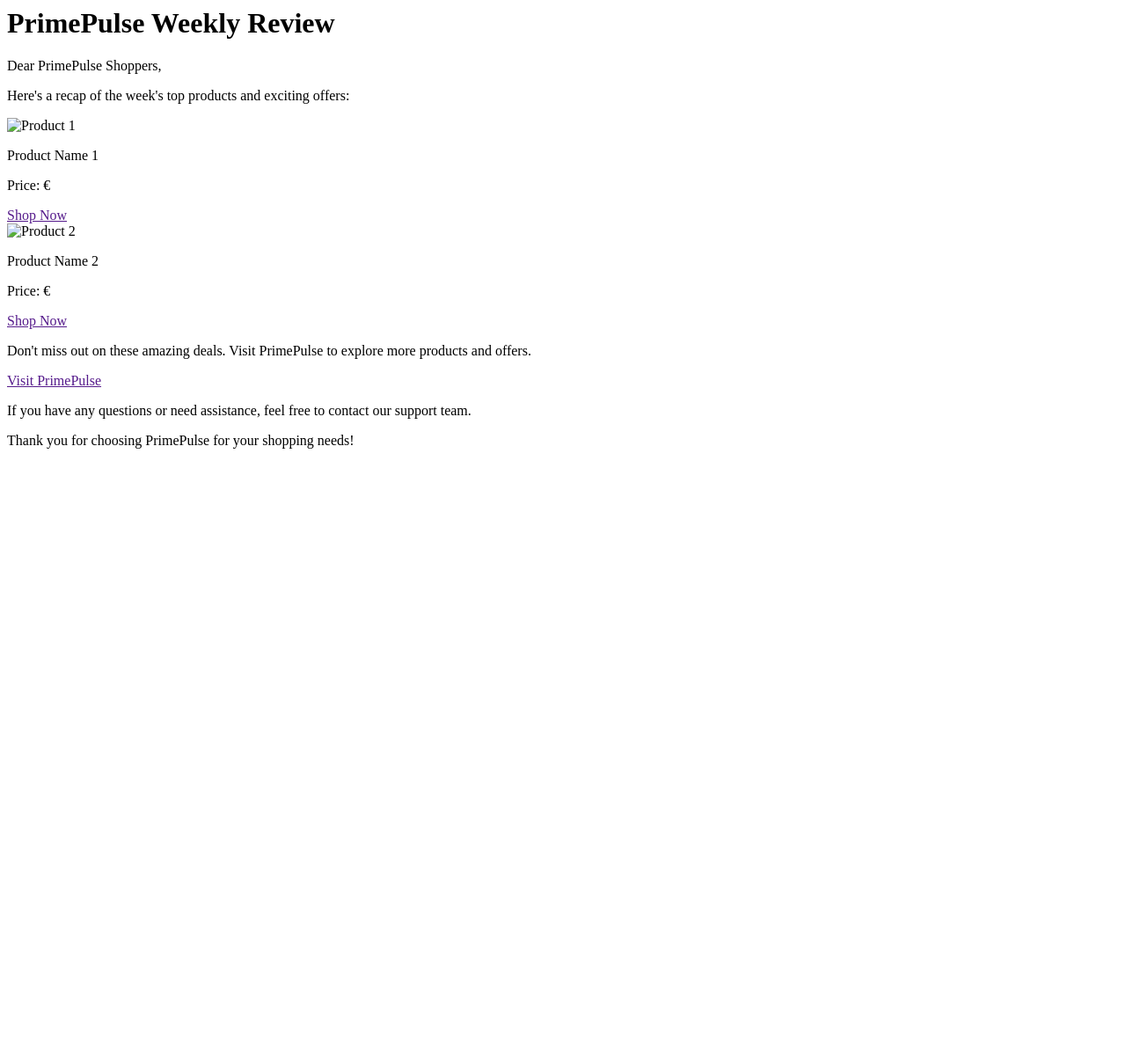
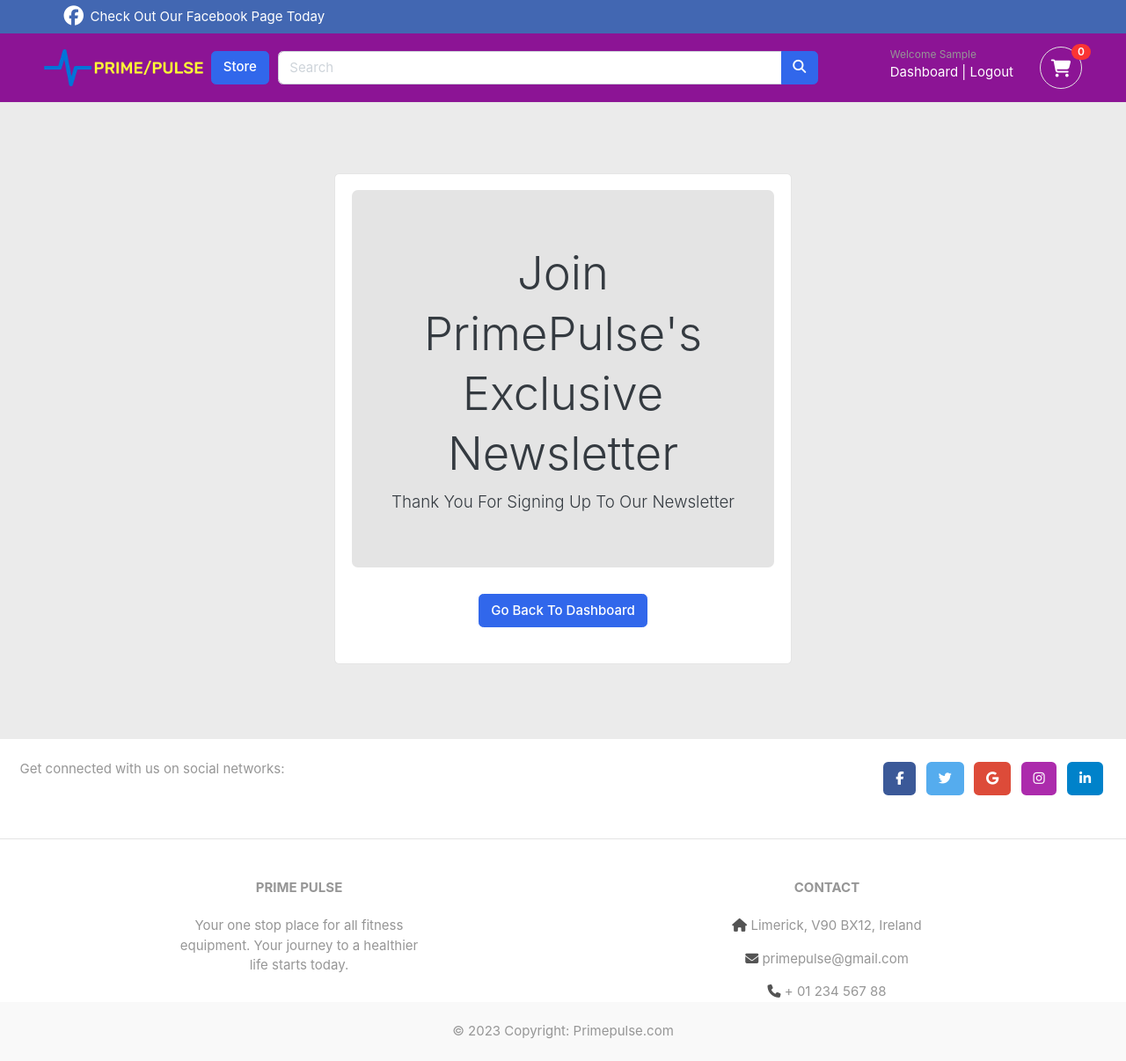
Before and after one commit to kev-n14/Prime-Pulse_PP5, a Django app: page /accounts/newsletter_email/ in a window 1280 px wide. Shown: the whole page at 88% size. Before the commit the page ends 510 px from the top, so only its background shows below. Run offline with Django 3.2, Linux system fonts and the light colour scheme; the visitor is signed in with stand-in values (Sample User, id 1); data that the repository does not hold is empty; parts of the project's set-up code (start-up, migrations or seed data) failed here and were passed over; some libraries are stand-ins or nearby versions.

Commit message:
change settings for email

```diff
--- a/accounts/views.py
+++ b/accounts/views.py
@@ -1,8 +1,8 @@
 from django.shortcuts import render, redirect, get_object_or_404
-from .forms import RegistrationForm, UserForm, UserProfileForm
+from .forms import RegistrationForm, UserForm, UserProfileForm, NewsletterForm
 from .models import Account, UserProfile
 from orders.models import Order, OrderProduct
-from django.contrib import messages,auth
+from django.contrib import messages, auth
 from django.contrib.auth.decorators import login_required
 from django.http import HttpResponse
 # verification email
@@ -11,7 +11,8 @@
 from django.utils.http import urlsafe_base64_encode, urlsafe_base64_decode
 from django.utils.encoding import force_bytes
 from django.contrib.auth.tokens import default_token_generator
-from django.core.mail import EmailMessage
+from django.core.mail import EmailMessage, send_mail
+from django.conf import settings
 from carts.models import CartItem, Cart
 from carts.views import _cart_id
 #from allauth.account.forms import LoginForm, SignupForm
@@ -20,6 +21,10 @@
 def register(request):
     if request.method == 'POST':
         form = RegistrationForm(request.POST)
+
+
+
+
         if form.is_valid():
             first_name = form.cleaned_data['first_name']
             last_name = form.cleaned_data['last_name']
@@ -37,20 +42,31 @@
             profile.profile_picture = 'default/default-user.png'
             profile.save()
 
+            # email
+            message_email = request.POST['email']
+            send_mail(
+                'Activated',
+                'Hello '+ first_name,
+                message_email,
+                ['primepulse21@gmail.com'],
+            )
+            return redirect('/accounts/login/?command=verification&email='+email)
+
+
             #USER ACTIVATION
-            current_site = get_current_site(request)
-            mail_subject = 'Please activate your account'
-            message = render_to_string('accounts/account_verification_email.html', {
-                'user': user,
-                'domain': current_site,
-                'uid': urlsafe_base64_encode(force_bytes(user.pk)),
-                'token': default_token_generator.make_token(user),
-            })
-            to_email = email
-            send_email = EmailMessage(mail_subject, message, to=[to_email])
-            send_email.send()
-            messages.success(request, 'Thank You for Signing Up. We have sent a Verification Email to your Email Address')
-            return redirect('/accounts/login/?command=verification&email='+email)
+            #current_site = get_current_site(request)
+            #mail_subject = 'Please activate your account'
+            #message = render_to_string('accounts/account_verification_email.html', {
+                #'user': user,
+               # 'domain': current_site,
+                #'uid': urlsafe_base64_encode(force_bytes(user.pk)),
+                #'token': default_token_generator.make_token(user),
+            #})
+            #to_email = email
+            #send_email = EmailMessage(mail_subject, message, to=[to_email])
+            #send_email.send()
+            #messages.success(request, 'Thank You for Signing Up. We have sent a Verification Email to your Email Address')
+            #return redirect('/accounts/login/?command=verification&email='+email)
 
     else:
         form = RegistrationForm()
@@ -270,7 +286,6 @@
 def newsletter_email(request):
     if request.method == 'POST':
         email = request.POST.get('email')
-
         # Check if email is provided and is a valid email address
         if not email:
             messages.error(request, 'Please provide an email address.')
--- a/templates/accounts/dashboard.html
+++ b/templates/accounts/dashboard.html
@@ -33,7 +33,6 @@
                                 </div>
                             </div>
                         </div>
-                        <p> <a href="{% url 'newsletter' %}">Sign Up To Our News Letter</a></p>
                     </div>
                 </article>
             </main>
--- a/templates/accounts/newsletter_email.html
+++ b/templates/accounts/newsletter_email.html
@@ -1,32 +1,26 @@
-{% autoescape off %}
+{% extends 'base.html'%}
+{% load static %}
+{% block content %}
+<section class="section-content padding-y">
+    <div class="card mx-auto" style="max-width:520px; margin-top:40px;">
+        <article class="card-body">
+            <header class="mb-4">
 
-<div class="container">
+                <div class="jumbotron text-center">
+                    <h1 class="display-4">Join PrimePulse's Exclusive Newsletter</h1>
+                    <p class="lead">Thank You For Signing Up To Our Newsletter</p>
+                    {% include 'includes/alerts.html' %}
+                </div>
+                <div class="form-group text-center">
+                    <div class="col-md-6 mx-auto">
+                        <!-- Adjust the column size as needed -->
+                        <a href="{% url 'dashboard' %}" class="btn btn-primary">Go Back To Dashboard</a>
+                    </div>
+                </div>
+            </header>
 
-    <h1>PrimePulse Weekly Review</h1>
-    <p>Dear PrimePulse Shoppers,</p>
-    <p>Here's a recap of the week's top products and exciting offers:</p>
-    <!-- Product 1 -->
-    <div class="product">
-        <img src="" alt="Product 1">
-        <p>Product Name 1</p>
-        <p>Price: €</p>
-        <a href="" class="btn">Shop Now</a>
+        </article>
     </div>
-
-    <!-- Product 2 -->
-    <div class="product">
-        <img src="" alt="Product 2">
-        <p>Product Name 2</p>
-        <p>Price: €</p>
-        <a href="" class="btn">Shop Now</a>
-    </div>
-
-    <!-- Add more products as needed -->
-
-    <p>Don't miss out on these amazing deals. Visit PrimePulse to explore more products and offers.</p>
-    <a href="" class="btn">Visit PrimePulse</a>
-    <p>If you have any questions or need assistance, feel free to contact our support team.</p>
-    <p>Thank you for choosing PrimePulse for your shopping needs!</p>
-</div>
-
-{% endautoescape%}
+    <br><br>
+</section>
+{% endblock%}
--- a/templates/base.html
+++ b/templates/base.html
@@ -9,6 +9,8 @@
     <meta http-equiv="cache-control" content="max-age=604800" />
     <meta http-equiv="X-UA-Compatible" content="ie=edge">
     <meta name="viewport" content="width=device-width, initial-scale=1, shrink-to-fit=no">
+    <meta name="description"
+        content="Discover PrimePulse Ecommerce - Your Ultimate Online Shopping Destination. Explore a wide range of products, unbeatable deals, and seamless shopping experiences. Shop now and elevate your online shopping journey!">
     <meta name="google-site-verification" content="ARNlV-gvN36-DrtTdI9WSR2WBmllboy9vbkJibTefbY" />
     {% endblock %}
     <title>PrimePulse | {% block extra_title%}{%endblock%}</title>
--- a/templates/includes/dashboard_sidebar.html
+++ b/templates/includes/dashboard_sidebar.html
@@ -8,6 +8,8 @@
             href="{% url 'edit_profile' %}"> Edit Profile </a>
         <a class="list-group-item {% if '/change_password/' in request.path %} active {% endif%}"
             href="{% url 'change_password'%}">Change Password </a>
+        <a class="list-group-item {% if '/newsletter/' in request.path %} active {% endif%}"
+            href="{% url 'newsletter' %}">Sign Up To Our News Letter </a>
     </ul>
     <br>
     <a class="btn btn-light btn-block" href="{% url 'logout'%}"> <i class="fa fa-power-off"></i> <span class="text">Log
```
Also changed, not shown: primepulse/settings.py (+27 -18 lines), templates/accounts/newsletter_verification_email.html (added, +41 -0 lines), templates/accounts/register.html (+9 -0 lines).
